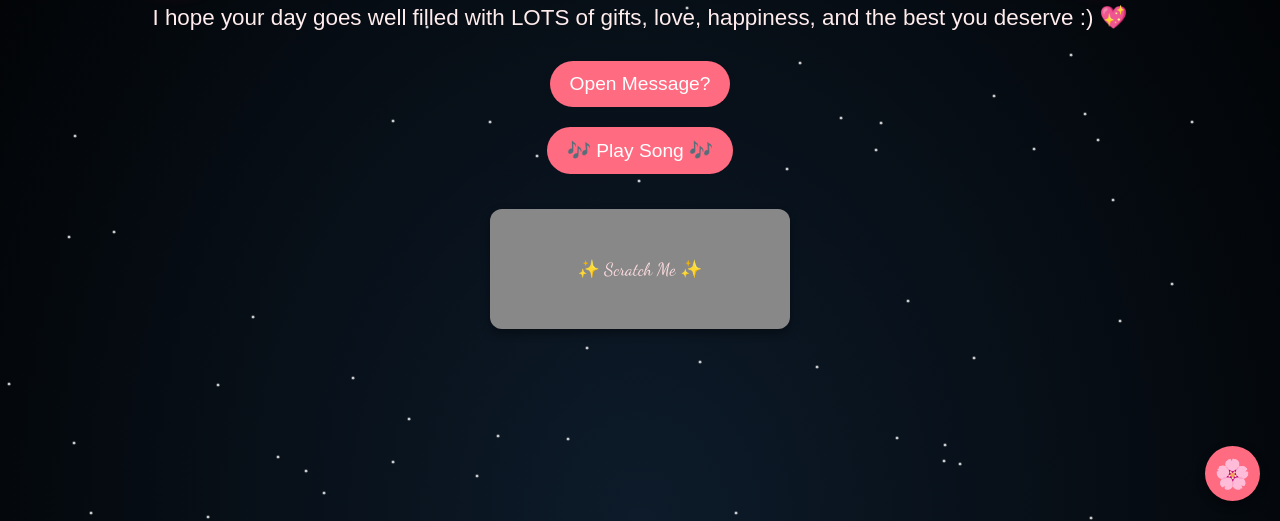
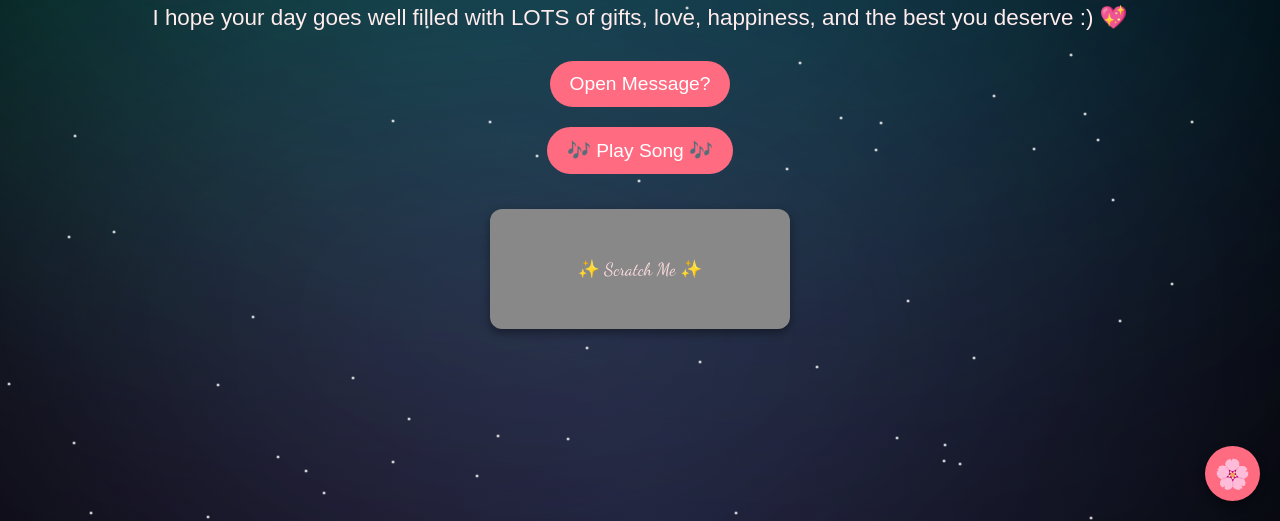
Before and after one commit to Godkingda/Happybirhtday, a plain HTML site: page index.html in a window 1280 px wide. Shown: the part 279-800 px from the top of the page. Drawn offline with Linux system fonts and the light colour scheme.

Commit message:
Update index.html

```diff
--- a/index.html
+++ b/index.html
@@ -27,7 +27,61 @@
       top: 0; left: 0;
       width: 100%; height: 100%;
       background: radial-gradient(ellipse at bottom, #0d1b2a 0%, #000 100%);
+      z-index: -3;
+    }
+
+    /* Aurora Layer */
+    .aurora {
+      position: fixed;
+      top: 0;
+      left: 0;
+      width: 100%;
+      height: 100%;
+      overflow: hidden;
       z-index: -2;
+      pointer-events: none;
+    }
+
+    .aurora span {
+      position: absolute;
+      width: 100%;
+      height: 100%;
+      background: radial-gradient(ellipse at center, rgba(0, 255, 180, 0.2), transparent 70%);
+      animation: auroraMove 12s ease-in-out infinite;
+      filter: blur(80px);
+      transform: scale(1.5);
+    }
+
+    .aurora span:nth-child(1) {
+      background: radial-gradient(ellipse at center, rgba(0, 255, 180, 0.25), transparent 70%);
+      top: -20%;
+      left: -20%;
+      animation-delay: 0s;
+    }
+
+    .aurora span:nth-child(2) {
+      background: radial-gradient(ellipse at center, rgba(0, 150, 255, 0.2), transparent 70%);
+      top: -30%;
+      right: -15%;
+      animation-delay: 4s;
+    }
+
+    .aurora span:nth-child(3) {
+      background: radial-gradient(ellipse at center, rgba(255, 100, 255, 0.15), transparent 70%);
+      bottom: -25%;
+      left: -10%;
+      animation-delay: 8s;
+    }
+
+    @keyframes auroraMove {
+      0%, 100% {
+        transform: translateY(0) scale(1.5) rotate(0deg);
+        opacity: 0.6;
+      }
+      50% {
+        transform: translateY(-10%) scale(1.6) rotate(5deg);
+        opacity: 1;
+      }
     }
 
     .moon {
@@ -265,6 +319,13 @@
 <body>
   <div class="moon"></div>
 
+  <!-- Aurora Layer -->
+  <div class="aurora">
+    <span></span>
+    <span></span>
+    <span></span>
+  </div>
+
   <h1 class="graffiti-text">🎂 Happy Birthday, Akshita 🎂</h1>
   <p class="smooth-text">I hope your day goes well filled with LOTS of gifts, love, happiness, and the best you deserve :) 💖</p>
 
@@ -274,7 +335,7 @@
   <div id="secretNote">I miss you a lot, and I’m so sorry for my mistakes. I promise I’m trying to be better every day 💕</div>
 
   <div id="scratchCard">
-    <div id="hiddenMsg">💌 You’ll always be my favourite person 💌</div>
+    <div id="hiddenMsg">💌 You’ll always be my favourite person,I rly love you ;-; 💌</div>
     <div id="openText">✨ Scratch Me ✨</div>
     <canvas></canvas>
   </div>
```
